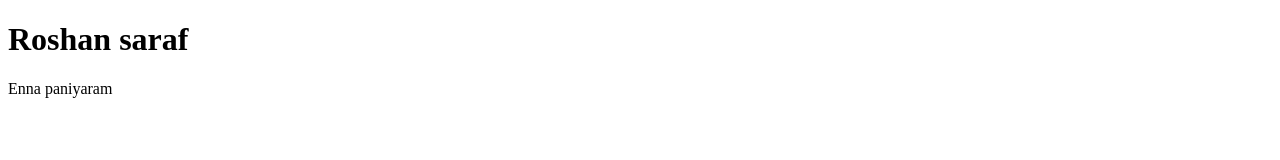
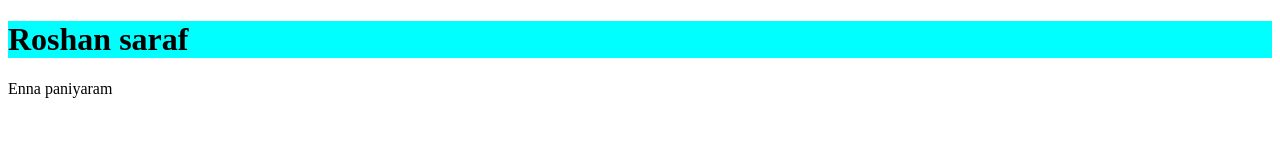
Before and after one commit to RoshanSM-tech/secondFile, a plain HTML site: page index.html in a window 1280 px wide. Drawn offline with Linux system fonts and the light colour scheme.

Commit message:
Update file

```diff
--- a/index.html
+++ b/index.html
@@ -6,7 +6,7 @@
     <title>Document</title>
 </head>
 <body>
-    <h1>Roshan saraf</h1>
+    <h1 style="background-color: aqua;">Roshan saraf</h1>
     <p>Enna paniyaram</p>
 </body>
 </html>
```
